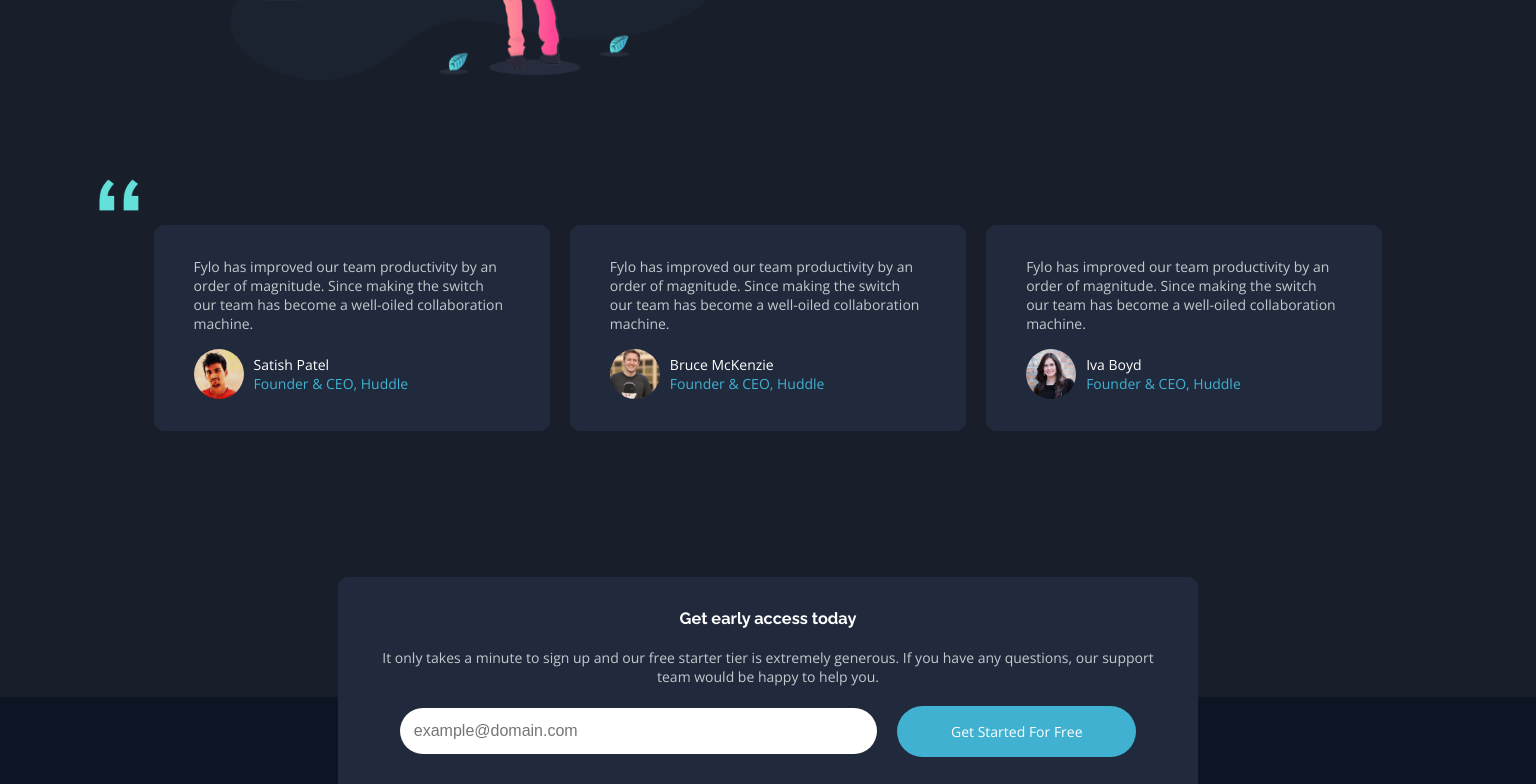
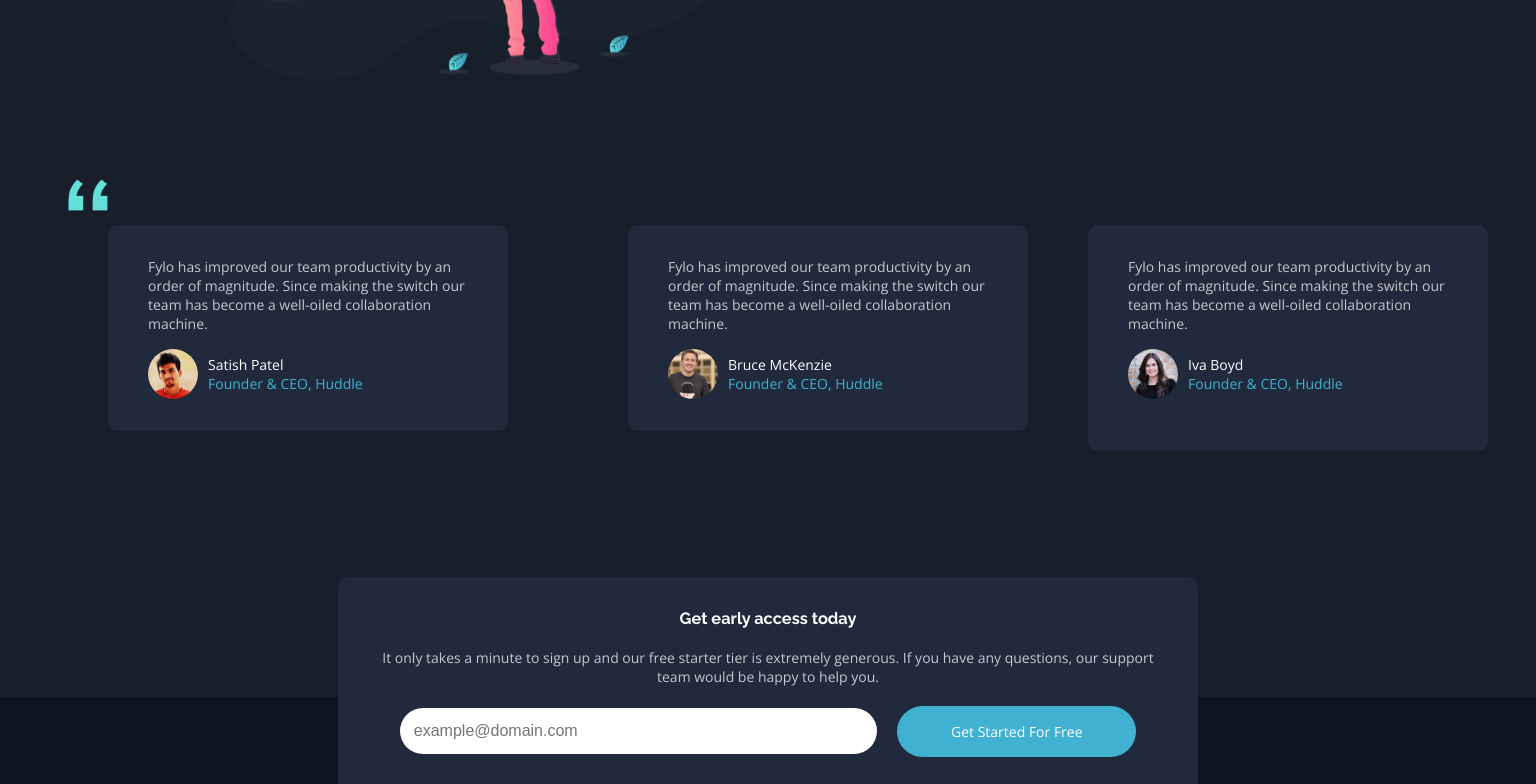
Before and after one commit to TonniPaul/fylo, a React (Create React App) app: page / in a window 1536 px wide. Shown: the part 1840-2624 px from the top of the page. Built offline with nearby package versions, Linux system fonts and the light colour scheme; the HTML template or start-up script is replaced by a standard one.

Commit message:
Tab view optimization

```diff
--- a/src/App.css
+++ b/src/App.css
@@ -15,7 +15,9 @@
 #testimony > * {
   margin-bottom: 20px;
 }
-
+#testimony :nth-child(4) {
+  margin: 0;
+}
 .quote_icon {
   width: 60px;
   padding-left: 20px;
@@ -28,22 +30,20 @@
     gap: 20px;
   }
 
-  .quote_icon {
-    position: absolute;
-    left: -75px;
-    top: 50px;
-  }
-}
-
-@media (min-width: 1300px) {
   #testimony {
     display: flex;
-    gap: 20px;
-    width: 80%;
+    flex-wrap: wrap;
     justify-content: center;
-    grid-template-columns: 20px;
     max-width: 1440px;
     margin: auto;
     padding: 6rem 0;
+    width: 95%;
+  }
+
+  .quote_icon {
+    position: absolute;
+    left: 0;
+    top: 50px;
+    object-fit: contain;
   }
 }
--- a/src/components/footer/footer.css
+++ b/src/components/footer/footer.css
@@ -43,9 +43,13 @@
 }
 
 @media (min-width: 900px) {
+   .footer_sub_container {
+      width: 90%;
+   }
    .footer_links_container {
       display: flex;
       justify-content: space-between;
+      flex-wrap: wrap;
       width: 100%;
       padding: 2rem;
    }
```
